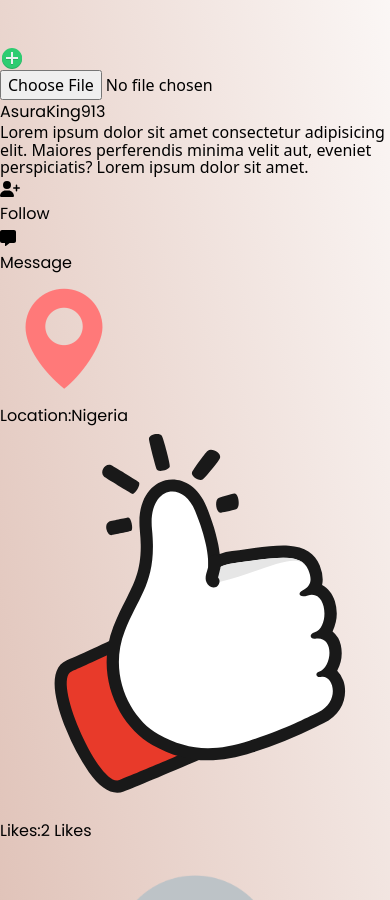
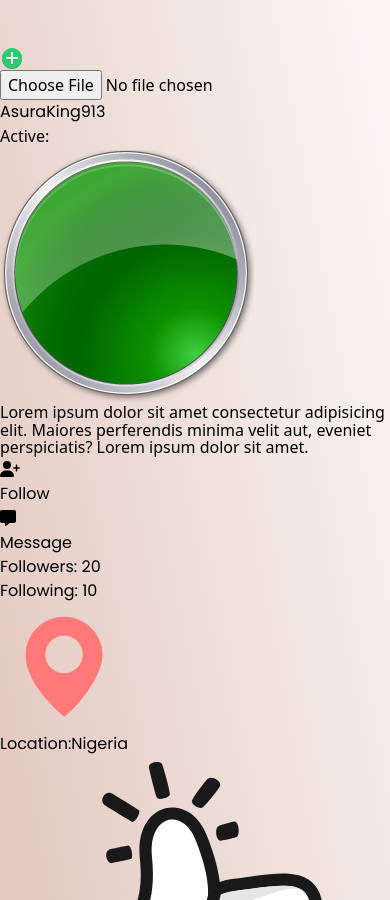
Before and after one commit to Asuraking913/Mystic-Reads, a React (Vite) app: page /profile in a window 390 px wide. Shown: the part 981-1881 px from the top of the page. Built offline with nearby package versions, Linux system fonts and the light colour scheme.

Commit message:
Finished profile page: Creating responsiveness

```diff
--- a/src/components/nav.jsx
+++ b/src/components/nav.jsx
@@ -115,7 +115,7 @@ function Nav() {
           <Link>
             {
               search ?
-              <FontAwesomeIcon className='text-3xl hover:scale-125 duration-[0.5s]' onClick={handleSearch} icon={faSearch}/>
+              <FontAwesomeIcon className='text-3xl sm:active:scale-[0.95] hover:scale-125 duration-[0.5s]' onClick={handleSearch} icon={faSearch}/>
               :
               <form action="#" onSubmit={handleSubmit}>
                 <p><input type="text" className='py-[.5em] rounded-[2em] pl-[.5em] placeholder-[--accent] bg-[white]' name="search" id="navSearch" placeholder='Search...' /></p>
--- a/src/pages/profile.jsx
+++ b/src/pages/profile.jsx
@@ -17,14 +17,23 @@ import Post from '../components/posts'
 
 function Profile() {
 
+
+    // State vars
     const [file1, setFile1] = useState(false)
     const [userName, setUserName] = useState('AsuraKing913')
     const [cover, setCover] = useState(null);
     const [profile, setProfile] = useState(user)
     const [error, setError] = useState("")
+    const [active, setActive] = useState(true)
+    const [followers, setFollowers] = useState(20)
+    const [following, setFollowing] = useState(10)
+
+    // image input ref
     const profileInput = useRef(null)
     const coverInput = useRef(null)
 
+
+    // event fxn
     const handleProfileBtn = () => {
       if(profileInput.current) {
         profileInput.current.click()
@@ -83,6 +92,8 @@ function Profile() {
       return listExtensions.includes(newExt)
     }
 
+
+    // list data
     const postList = [
       {
         likes: 20,
@@ -137,10 +148,14 @@ function Profile() {
                 <img src={update} onClick={handleProfileBtn} className='absolute sm:active:scale-[0.95] cursor-pointer top-[80%] right-[1.5em] hover:scale-125 duration-[0.5s] ' alt="" />
                 <input type="file" className='hidden' onChange={handleProfile} ref={profileInput} name="file" id="profile" />
              </div>
+             <div className='text-center'>
                <h2 className='text-2xl font-bold roboto text-[--bg]'>{userName}</h2>
+               <p className='text-[0.9rem] text-[--bg]'><span className='text-[--]'>Active:</span> {active ? <img src={green} className='w-[15px] inline' alt="" /> : <p className='inline'>active 2hrs ago</p> }</p>
+             </div>
              <div>
                 <p className='line text-center font-sans italic text-[0.9rem] text-white'>Lorem ipsum dolor sit amet consectetur adipisicing elit. Maiores perferendis minima velit aut, eveniet perspiciatis? Lorem ipsum dolor sit amet.</p>
              </div>
+             <div>
                <div className='flex justify-between gap-[2em]'>
                   <Link className='px-[1em] sm:active:scale-[0.95] shadow-md shadow-[black] gap-[.5em] items-center justify-center hover:scale-105 duration-[0.5s] hover:bg-[--bg] hover:text-[--accent] py-[.5em] font-semibold bg-[--accent] roboto rounded-[5px] text-[--bg] flex'>
                     <FontAwesomeIcon icon={faUserPlus}/>
@@ -151,25 +166,30 @@ function Profile() {
                     <p>Message</p>
                   </Link>
                </div>
+               <div className='flex justify-between mt-[.5em]'>
+                <p className='text-[--bg] font- roboto'>Followers: {followers}</p>
+                <p className='text-[--bg] font- roboto'>Following: {following}</p>
+               </div>
+             </div>
              <div className='w-[120%] border-[1.5px] border-[--accent]'></div>
              <div className='w-full flex flex-col gap-[.5em]'>
                 <p className='flex justify-between items-center'>
-                  <span className='flex items-center text-[1rem] roboto text-[--bg] font-bold'><img src={location} className='w-[25px]' alt="" />Location:</span>
+                  <span className='flex gap-[.1em] items-center text-[1rem] roboto text-[--bg] font-bold'><img src={location} className='w-[25px]' alt="" />Location:</span>
                     <span className='text-[--bg] roboto'>Nigeria</span>
                 </p>
                 <p className='flex justify-between items-center'>
-                  <span className='flex items-center text-[1rem] roboto text-[--bg] font-bold'><img src={likes} className='w-[25px]' alt="" />Likes:</span>
+                  <span className='flex gap-[.1em] items-center text-[1rem] roboto text-[--bg] font-bold'><img src={likes} className='w-[25px]' alt="" />Likes:</span>
                   <span className='text-[--bg] roboto'>2 Likes</span>
                 </p>
                 <p className='flex justify-between items-center'>
-                  <span className='flex items-center text-[1rem] roboto text-[--bg] font-bold'><img src={user1} className='w-[25px]' alt="" />Joined:</span>
+                  <span className='flex items-center gap-[.1em] text-[1rem] roboto text-[--bg] font-bold'><img src={user1} className='w-[25px]' alt="" />Joined:</span>
                   <span className='text-[--bg] roboto'>Member Since Dec 05, 2022</span>
                 </p>
              </div>
 
           </div>
       </div>
-      <div className='h-[60px] items-center justify-center px-[4em] flex sticky top-[3em] z-[10] bg-[--accent1]'>
+      <div className='h-[60px] items-center justify-center px-[4em] flex sticky top-[3.5em] z-[10] bg-[--accent1]'>
       <ul className='flex ml-[8em] gap-[10em]'>
           <Link className='hover:bg-[--accent] sm:active:scale-[0.95] hover:scale-110 rounded-[5px] duration-[0.5s] px-[.5em]'><img src={posts} title='Posts' className='w-[40px] h-[50px]' alt="" /></Link>
           <Link className='hover:bg-[--accent] sm:active:scale-[0.95] hover:scale-110 rounded-[5px] duration-[0.5s] px-[.5em]'><img src={book}  title='Puslished' className='w-[40px] h-[50px]'alt="" /></Link>
```
Also changed, not shown: src/assets/green.png. Lines whose indentation alone changed are shown as unchanged.
